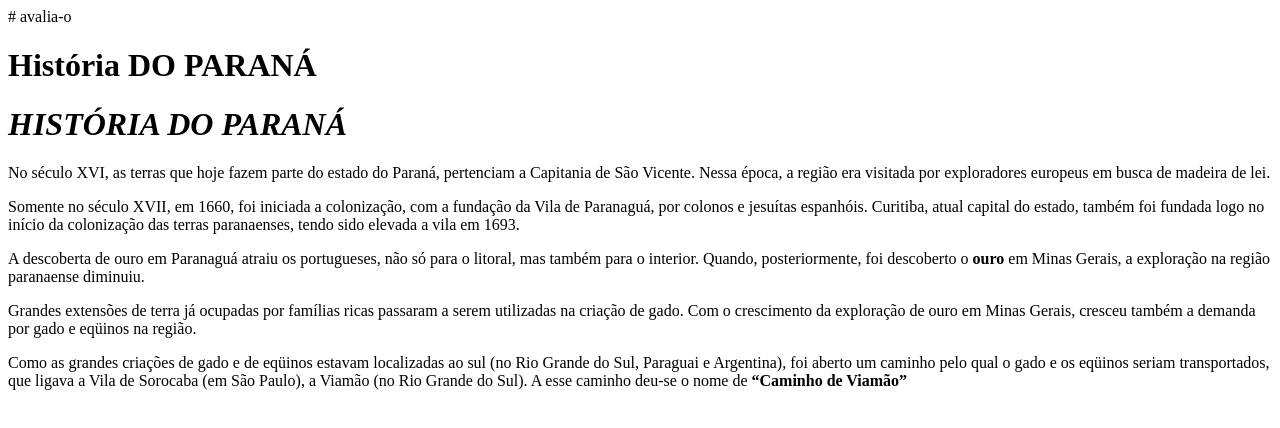
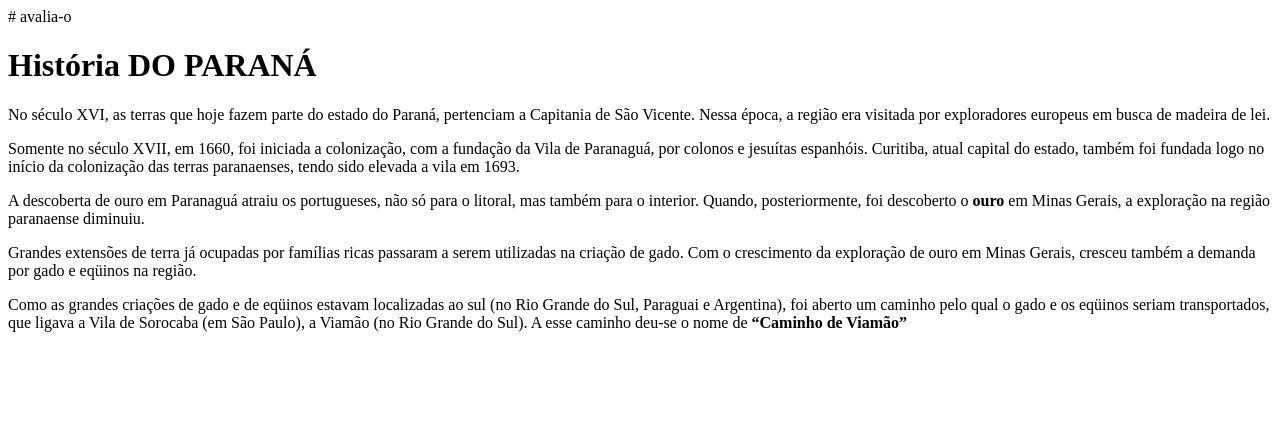
Before and after one commit to lilianrodrigues16/avalia-o, a plain HTML site: page index.html in a window 1280 px wide. Drawn offline with Linux system fonts and the light colour scheme.

Commit message:
avalicao

```diff
--- a/index.html
+++ b/index.html
@@ -1,7 +1,6 @@
 
 # avalia-o <h1>História DO PARANÁ</h1>
 <!DOCTYPEhtml>
-<em> <h1>HISTÓRIA DO PARANÁ</h1> </em>
 <P>No século XVI, as terras que hoje fazem parte do estado do Paraná, pertenciam a Capitania de São Vicente.
 Nessa época, a região era visitada por exploradores europeus em busca de madeira de lei. </P>
 <p>Somente no século XVII, em 1660, foi iniciada a colonização, com a fundação da Vila de Paranaguá, por colonos e jesuítas espanhóis.
```
